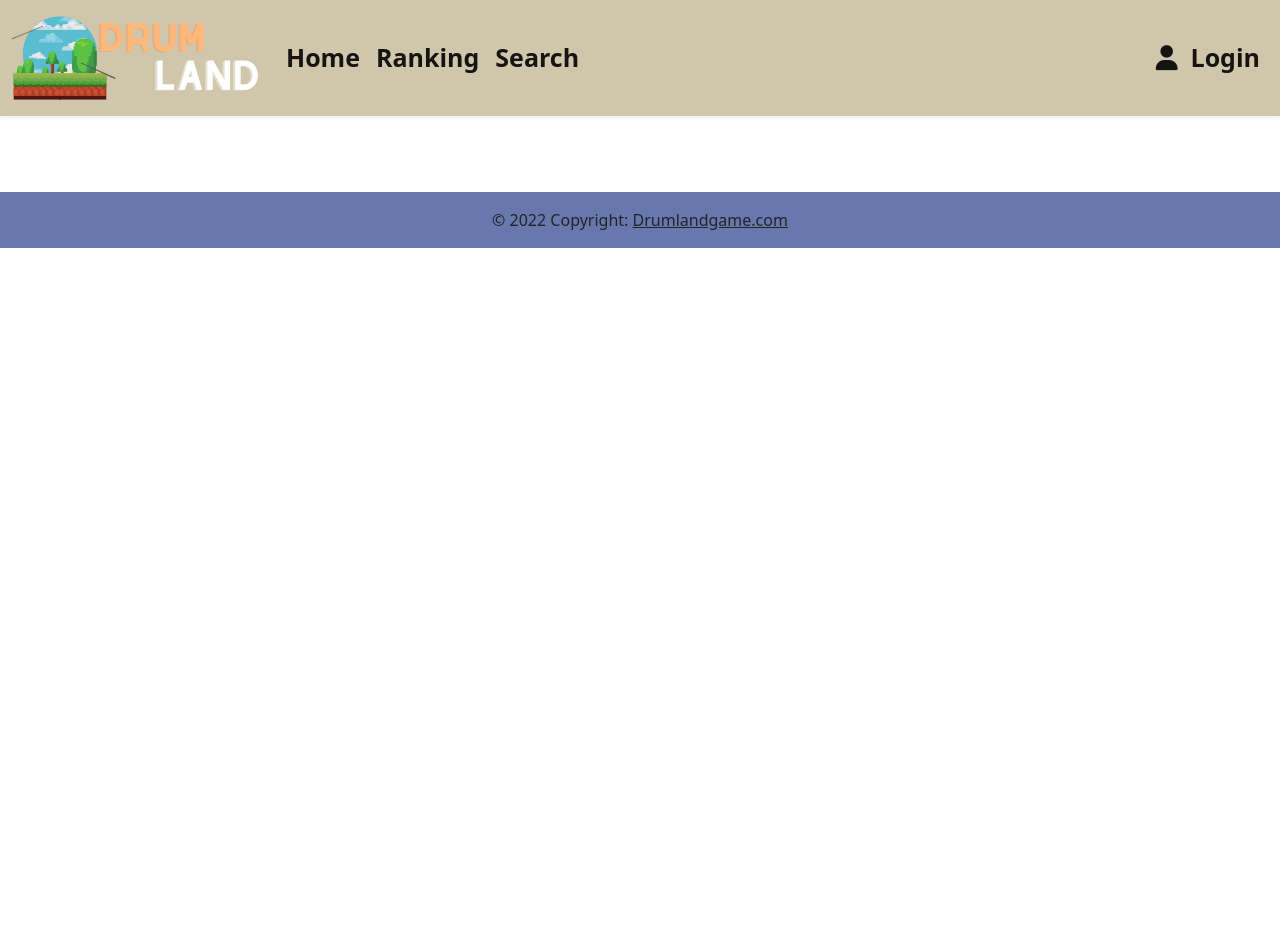
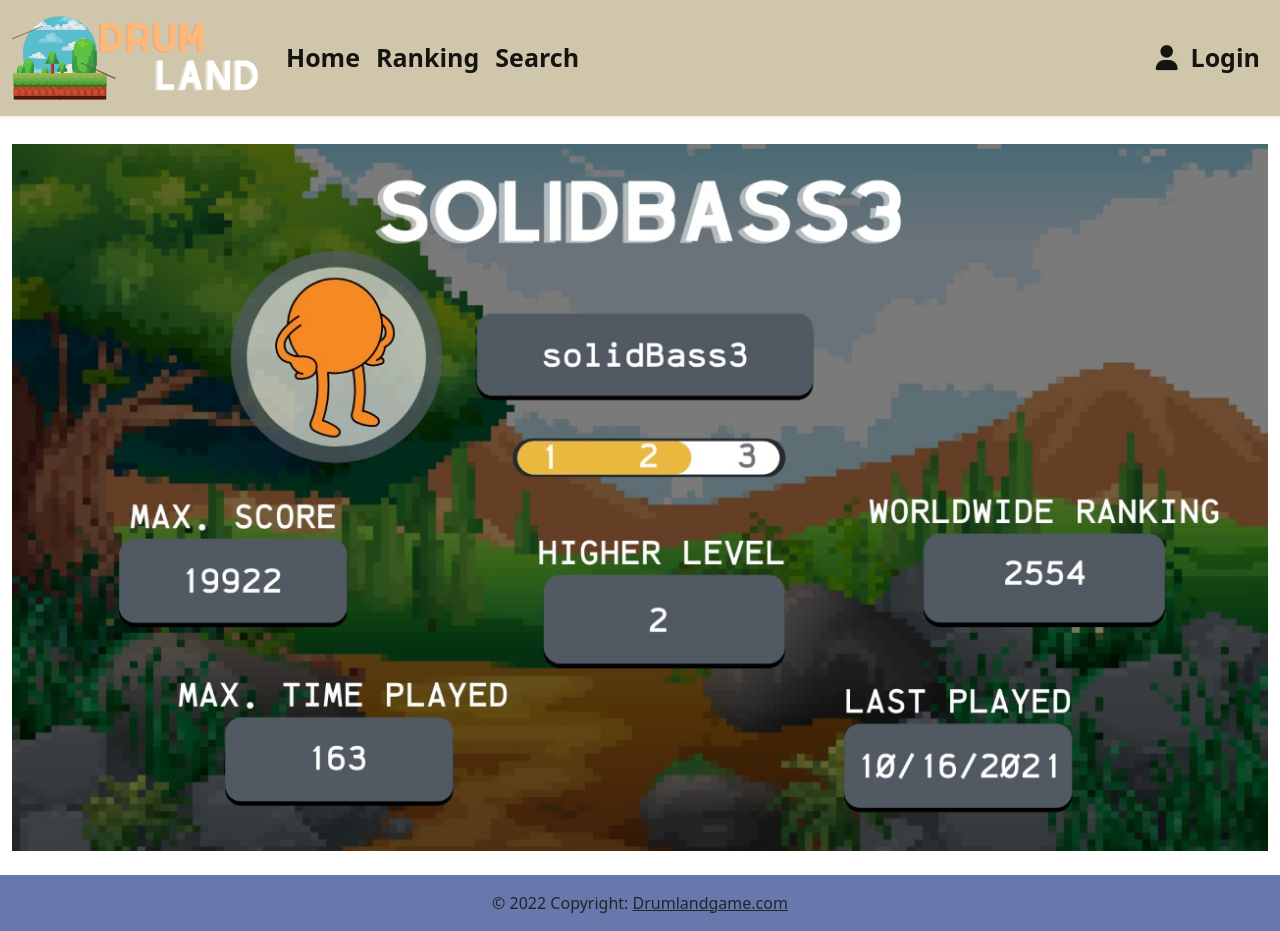
Before and after one commit to SergioGonzalez24/DrumlandWebApp, an Angular app in the folder FE-WebApp/: page /user in a window 1280 px wide. Before the commit the page ends 800 px from the top, so only its background shows below. Built offline with nearby package versions, Linux system fonts and the light colour scheme.

Commit message:
cambios frotn

```diff
--- a/FE-WebApp/src/app/pages/user/user.component.html
+++ b/FE-WebApp/src/app/pages/user/user.component.html
@@ -1,3 +1,3 @@
 <div class="container-fluid">
-    <img src="" class="img-fluid">
+    <img src="./assets/img/USER.jpeg" class="img-fluid">
 </div>
```
Also changed, not shown: FE-WebApp/src/assets/img/USER.jpeg (added).
